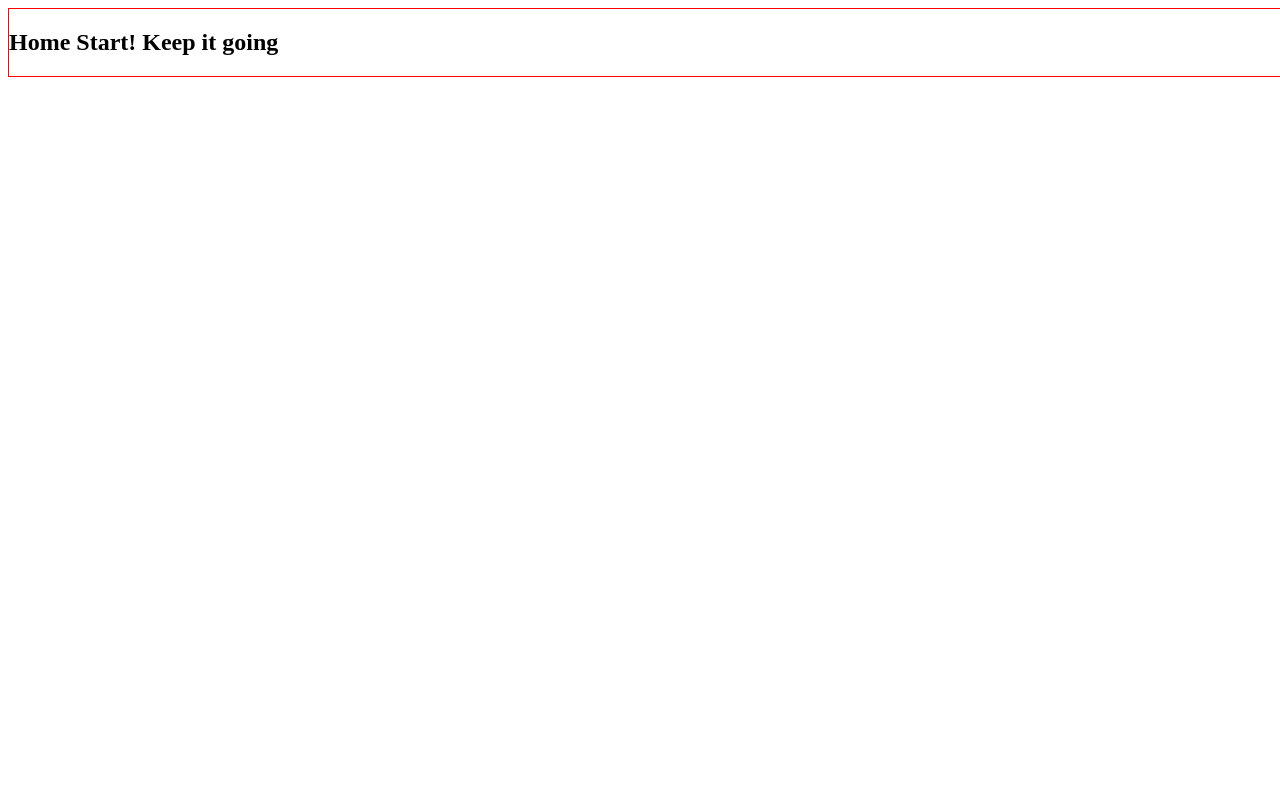
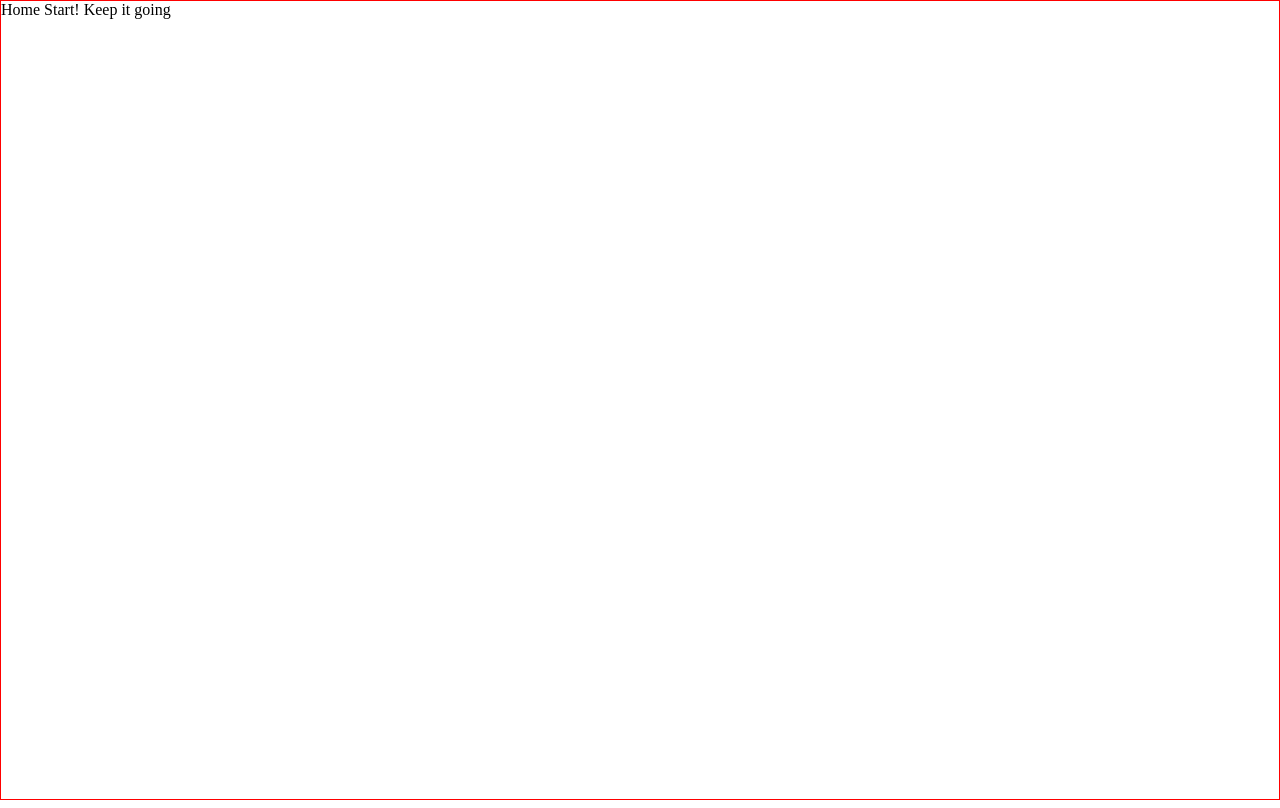
Before and after one commit to buildwhatsnext/Next--Website, a React (Create React App) app: page / in a window 1280 px wide. Built offline with nearby package versions, Linux system fonts and the light colour scheme; a web font is replaced by a local one.

Commit message:
fixed overflow issues - should push to edge of page now

```diff
--- a/src/components/home/home.page.js
+++ b/src/components/home/home.page.js
@@ -10,13 +10,11 @@ export default class Home extends React.Component {
 
   render() {
     return (
-      <h2>
-        <div className="start">
-          Home Start!
+      <div className="start">
+        Home Start!
 
-          Keep it going
-        </div>
-      </h2>
+        Keep it going
+      </div>
     )
   }
 }
--- a/src/styles/styles.general.scss
+++ b/src/styles/styles.general.scss
@@ -2,13 +2,14 @@ html, body, #root {
   width: 100%;
   height: 100%;
   box-sizing: border-box;
-  overflow: hidden;
+  // overflow: hidden;
+  margin: 0px;
 }
 
 .app {
-  // width: 100%;
-  // height: 100%;
+  width: 100%;
+  height: 100%;
   // padding: 10px;
   border: 1px solid red;
-  // box-sizing: border-box;
+  box-sizing: border-box;
 }
```
